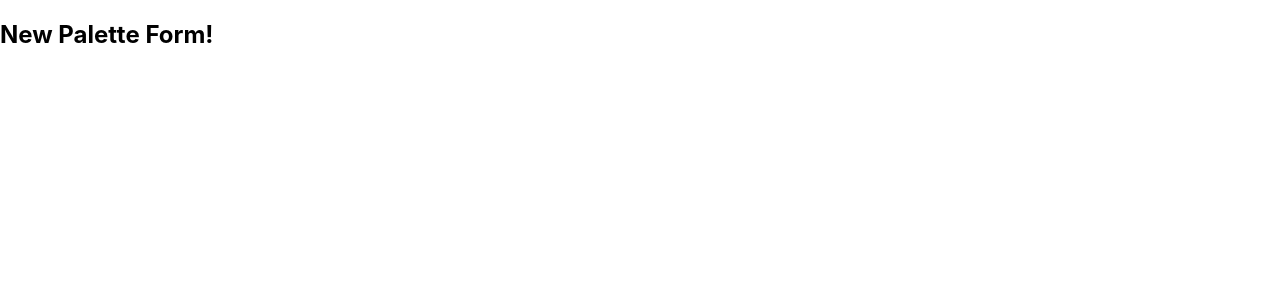
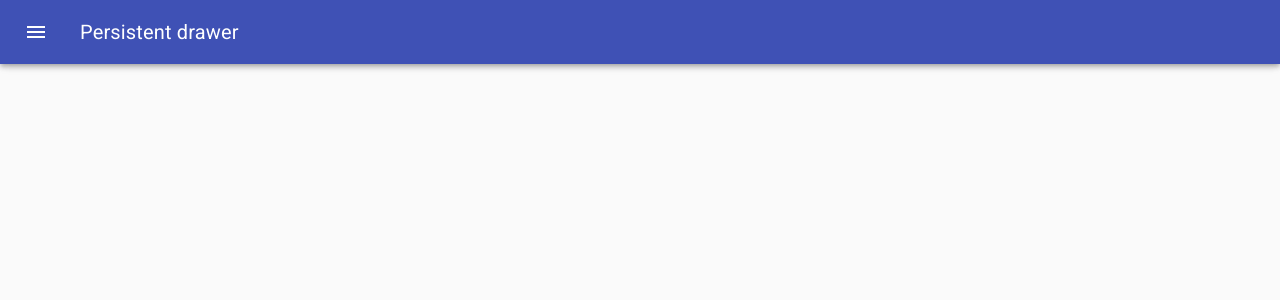
Before and after one commit to arafhossain/color-picker, a React (Create React App) app: page /palette/new in a window 1280 px wide. Shown: the top 300 px of the page. Built offline with nearby package versions, Linux system fonts and the light colour scheme.

Commit message:
Added drawer from Material UI to NewPaletteForm

```diff
--- a/src/NewPaletteForm.js
+++ b/src/NewPaletteForm.js
@@ -1,16 +1,152 @@
-import React, { Component } from 'react'
+import React, { Component } from "react";
+import classNames from "classnames";
+import { withStyles } from "@material-ui/core/styles";
+import Drawer from "@material-ui/core/Drawer";
+import CssBaseline from "@material-ui/core/CssBaseline";
+import AppBar from "@material-ui/core/AppBar";
+import Toolbar from "@material-ui/core/Toolbar";
+import Typography from "@material-ui/core/Typography";
+import Divider from "@material-ui/core/Divider";
+import IconButton from "@material-ui/core/IconButton";
+import MenuIcon from "@material-ui/icons/Menu";
+import ChevronLeftIcon from "@material-ui/icons/ChevronLeft";
+import ChevronRightIcon from "@material-ui/icons/ChevronRight";
 
+
+const drawerWidth = 240;
+
+const styles = theme => ({
+  root: {
+    display: "flex"
+  },
+  appBar: {
+    transition: theme.transitions.create(["margin", "width"], {
+      easing: theme.transitions.easing.sharp,
+      duration: theme.transitions.duration.leavingScreen
+    })
+  },
+  appBarShift: {
+    width: `calc(100% - ${drawerWidth}px)`,
+    marginLeft: drawerWidth,
+    transition: theme.transitions.create(["margin", "width"], {
+      easing: theme.transitions.easing.easeOut,
+      duration: theme.transitions.duration.enteringScreen
+    })
+  },
+  menuButton: {
+    marginLeft: 12,
+    marginRight: 20
+  },
+  hide: {
+    display: "none"
+  },
+  drawer: {
+    width: drawerWidth,
+    flexShrink: 0
+  },
+  drawerPaper: {
+    width: drawerWidth
+  },
+  drawerHeader: {
+    display: "flex",
+    alignItems: "center",
+    padding: "0 8px",
+    ...theme.mixins.toolbar,
+    justifyContent: "flex-end"
+  },
+  content: {
+    flexGrow: 1,
+    padding: theme.spacing.unit * 3,
+    transition: theme.transitions.create("margin", {
+      easing: theme.transitions.easing.sharp,
+      duration: theme.transitions.duration.leavingScreen
+    }),
+    marginLeft: -drawerWidth
+  },
+  contentShift: {
+    transition: theme.transitions.create("margin", {
+      easing: theme.transitions.easing.easeOut,
+      duration: theme.transitions.duration.enteringScreen
+    }),
+    marginLeft: 0
+  }
+});
 class NewPaletteForm extends Component {
   constructor(props){
-    super(props);
+    super(props)
+    this.state = {
+      open: false
+    };
+    this.handleDrawerOpen = this.handleDrawerOpen.bind(this);
+    this.handleDrawerClose = this.handleDrawerClose.bind(this);
   }
-  render(){
-    return(
-      <div>
-        <h2>New Palette Form!</h2>
+
+  handleDrawerOpen(){
+    this.setState({ open: true });
+  };
+
+  handleDrawerClose(){
+    this.setState({ open: false });
+  };
+
+  render() {
+    const { classes, theme } = this.props;
+    const { open } = this.state;
+
+    return (
+      <div className={classes.root}>
+        <CssBaseline />
+        <AppBar
+          position="fixed"
+          className={classNames(classes.appBar, {
+            [classes.appBarShift]: open
+          })}
+        >
+          <Toolbar disableGutters={!open}>
+            <IconButton
+              color="inherit"
+              aria-label="Open drawer"
+              onClick={this.handleDrawerOpen}
+              className={classNames(classes.menuButton, open && classes.hide)}
+            >
+              <MenuIcon />
+            </IconButton>
+            <Typography variant="h6" color="inherit" noWrap>
+              Persistent drawer
+            </Typography>
+          </Toolbar>
+        </AppBar>
+        <Drawer
+          className={classes.drawer}
+          variant="persistent"
+          anchor="left"
+          open={open}
+          classes={{
+            paper: classes.drawerPaper
+          }}
+        >
+          <div className={classes.drawerHeader}>
+            <IconButton onClick={this.handleDrawerClose}>
+              {theme.direction === "ltr" ? (
+                <ChevronLeftIcon />
+              ) : (
+                <ChevronRightIcon />
+              )}
+            </IconButton>
+          </div>
+          <Divider />
+        </Drawer>
+        <main
+          className={classNames(classes.content, {
+            [classes.contentShift]: open
+          })}
+        >
+          <div className={classes.drawerHeader} />
+
+        </main>
       </div>
-    )
+    );
   }
 }
 
-export default NewPaletteForm;
+export default withStyles(styles, {withTheme: true})(NewPaletteForm);
```
